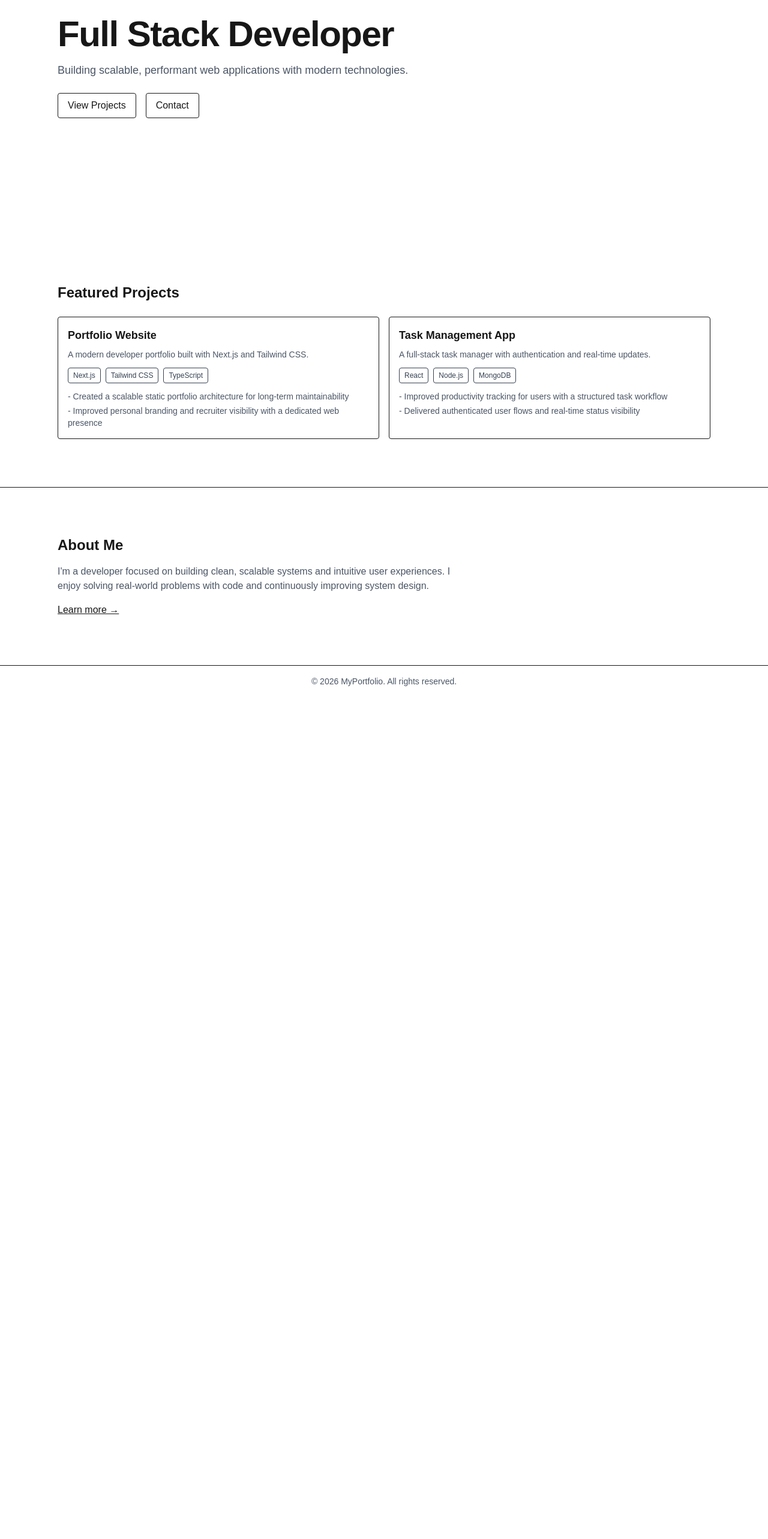
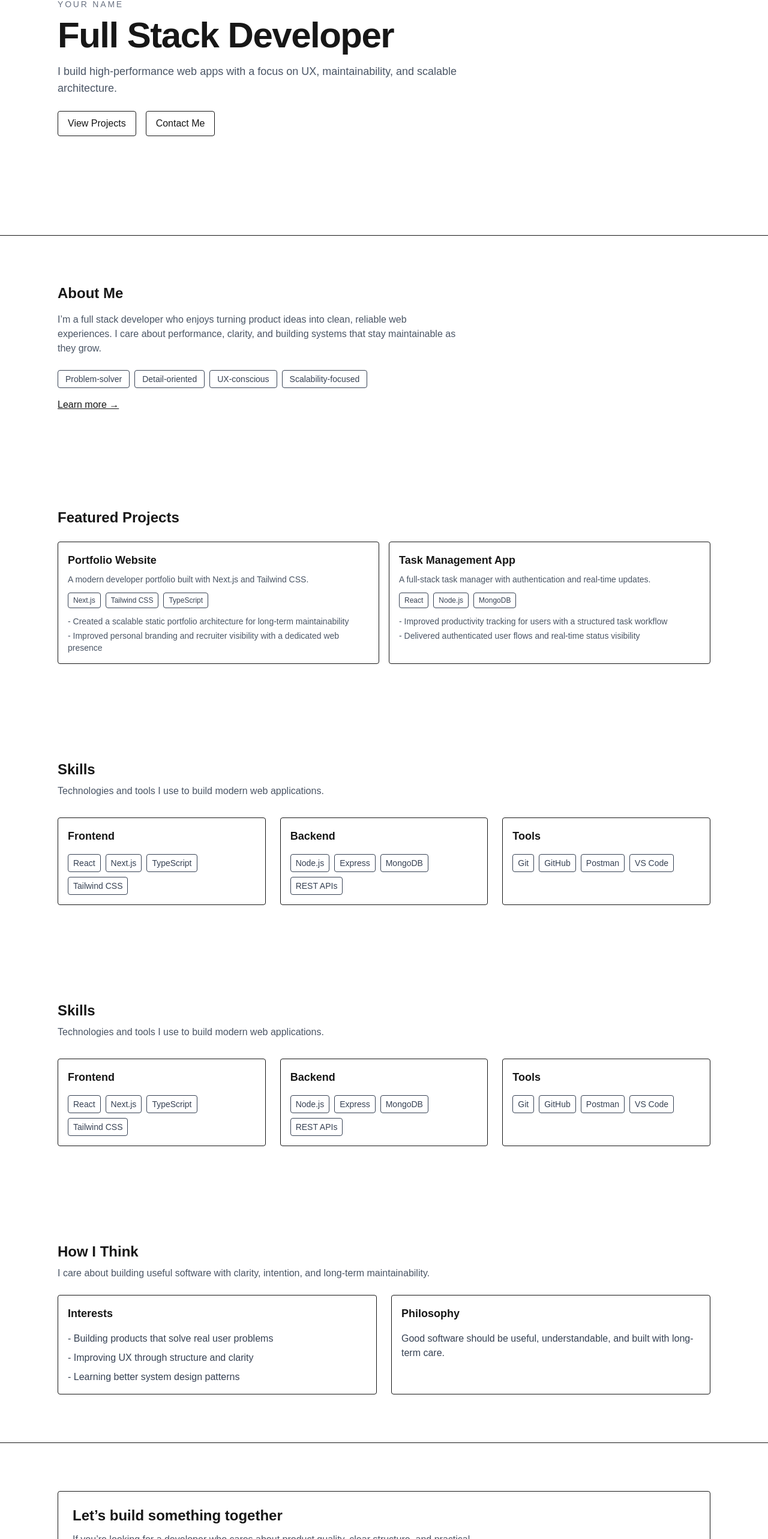
Before and after one commit to empouya/empouya, a Next.js app: page / in a window 1280 px wide. Shown: the part 233-2799 px from the top of the page at 60% size. Before the commit the page ends 1395 px from the top, so only its background shows below. Built offline with nearby package versions, Linux system fonts and the light colour scheme.

Commit message:
feature: build homepage MVP sections from shared profile content

```diff
--- a/src/components/hero/Hero.tsx
+++ b/src/components/hero/Hero.tsx
@@ -1,18 +1,23 @@
 import FadeIn from "@/components/animations/FadeIn";
 import Link from "next/link";
 import Section from "@/components/sections/Section";
+import { profile } from "@/content/site/profile";
 
 export default function Hero() {
     return (
         <FadeIn>
             <Section className="min-h-[70vh] flex items-center">
                 <div className="max-w-3xl">
-                    <h1 className="text-4xl font-bold tracking-tight sm:text-5xl md:text-6xl">
-                        Full Stack Developer
+                    <p className="text-sm font-medium uppercase tracking-[0.2em] text-gray-500">
+                        {profile.name}
+                    </p>
+
+                    <h1 className="mt-3 text-4xl font-bold tracking-tight sm:text-5xl md:text-6xl">
+                        {profile.role}
                     </h1>
 
                     <p className="mt-4 max-w-2xl text-base text-gray-600 sm:text-lg">
-                        Building scalable, performant web applications with modern technologies.
+                        {profile.tagline}
                     </p>
 
                     <div className="mt-6 flex flex-wrap gap-4">
@@ -20,7 +25,7 @@ export default function Hero() {
                             View Projects
                         </Link>
                         <Link href="/contact" className="rounded border px-4 py-2 transition hover:opacity-80">
-                            Contact
+                            Contact Me
                         </Link>
                     </div>
                 </div>
--- a/src/components/sections/AboutPreview.tsx
+++ b/src/components/sections/AboutPreview.tsx
@@ -1,15 +1,24 @@
 import Link from "next/link";
 import Section from "@/components/sections/Section";
+import { profile } from "@/content/site/profile";
 
 export default function AboutPreview() {
     return (
         <Section className="border-t">
             <h2 className="mb-4 text-2xl font-bold">About Me</h2>
 
-            <p className="max-w-2xl text-gray-600">
-                I&apos;m a developer focused on building clean, scalable systems and intuitive user experiences.
-                I enjoy solving real-world problems with code and continuously improving system design.
-            </p>
+            <p className="max-w-2xl text-gray-600">{profile.shortIntro}</p>
+
+            <div className="mt-6 flex flex-wrap gap-2">
+                {profile.traits.map((trait) => (
+                    <span
+                        key={trait}
+                        className="rounded border px-3 py-1 text-sm text-gray-700"
+                    >
+                        {trait}
+                    </span>
+                ))}
+            </div>
 
             <Link href="/about" className="mt-4 inline-block underline">
                 Learn more →
--- /dev/null
+++ b/src/components/sections/home/ContactCta.tsx
@@ -0,0 +1,24 @@
+import Link from "next/link";
+import Section from "@/components/sections/Section";
+
+export default function ContactCta() {
+    return (
+        <Section className="border-t">
+            <div className="rounded border p-6">
+                <h2 className="text-2xl font-bold">Let’s build something together</h2>
+                <p className="mt-3 max-w-2xl text-gray-600">
+                    If you’re looking for a developer who cares about product quality, clear structure, and practical solutions, I’d be happy to connect.
+                </p>
+
+                <div className="mt-6">
+                    <Link
+                        href="/contact"
+                        className="inline-block rounded border px-4 py-2 transition hover:opacity-80"
+                    >
+                        Contact Me
+                    </Link>
+                </div>
+            </div>
+        </Section>
+    );
+}
--- /dev/null
+++ b/src/components/sections/home/ExperiencePreview.tsx
@@ -0,0 +1,41 @@
+import Section from "@/components/sections/Section";
+import { profile } from "@/content/site/profile";
+
+export default function SkillsPreview() {
+    const groups = [
+        { title: "Frontend", items: profile.skills.frontend },
+        { title: "Backend", items: profile.skills.backend },
+        { title: "Tools", items: profile.skills.tools },
+    ];
+
+    return (
+        <Section>
+            <div className="space-y-8">
+                <div>
+                    <h2 className="text-2xl font-bold">Skills</h2>
+                    <p className="mt-2 max-w-2xl text-gray-600">
+                        Technologies and tools I use to build modern web applications.
+                    </p>
+                </div>
+
+                <div className="grid gap-6 md:grid-cols-3">
+                    {groups.map((group) => (
+                        <div key={group.title} className="rounded border p-4">
+                            <h3 className="text-lg font-semibold">{group.title}</h3>
+                            <div className="mt-4 flex flex-wrap gap-2">
+                                {group.items.map((item) => (
+                                    <span
+                                        key={item}
+                                        className="rounded border px-2 py-1 text-sm text-gray-700"
+                                    >
+                                        {item}
+                                    </span>
+                                ))}
+                            </div>
+                        </div>
+                    ))}
+                </div>
+            </div>
+        </Section>
+    );
+}
--- a/src/components/sections/home/HomePage.tsx
+++ b/src/components/sections/home/HomePage.tsx
@@ -1,13 +1,21 @@
 import Hero from "@/components/hero/Hero";
 import FeaturedProjects from "@/components/projects/FeaturedProjects";
 import AboutPreview from "@/components/sections/AboutPreview";
+import SkillsPreview from "@/components/sections/home/SkillsPreview";
+import ExperiencePreview from "@/components/sections/home/ExperiencePreview";
+import PersonalityPreview from "@/components/sections/home/PersonalityPreview";
+import ContactCta from "@/components/sections/home/ContactCta";
 
 export default function HomePage() {
     return (
         <main>
             <Hero />
+            <AboutPreview />
             <FeaturedProjects />
-            <AboutPreview />
+            <SkillsPreview />
+            <ExperiencePreview />
+            <PersonalityPreview />
+            <ContactCta />
         </main>
     );
 }
--- /dev/null
+++ b/src/components/sections/home/PersonalityPreview.tsx
@@ -0,0 +1,33 @@
+import Section from "@/components/sections/Section";
+import { profile } from "@/content/site/profile";
+
+export default function PersonalityPreview() {
+    return (
+        <Section>
+            <div className="space-y-6">
+                <div>
+                    <h2 className="text-2xl font-bold">How I Think</h2>
+                    <p className="mt-2 max-w-2xl text-gray-600">
+                        I care about building useful software with clarity, intention, and long-term maintainability.
+                    </p>
+                </div>
+
+                <div className="grid gap-6 md:grid-cols-2">
+                    <div className="rounded border p-4">
+                        <h3 className="text-lg font-semibold">Interests</h3>
+                        <ul className="mt-4 space-y-2 text-gray-700">
+                            {profile.interests.map((item) => (
+                                <li key={item}>- {item}</li>
+                            ))}
+                        </ul>
+                    </div>
+
+                    <div className="rounded border p-4">
+                        <h3 className="text-lg font-semibold">Philosophy</h3>
+                        <p className="mt-4 text-gray-700">{profile.philosophy}</p>
+                    </div>
+                </div>
+            </div>
+        </Section>
+    );
+}
--- /dev/null
+++ b/src/components/sections/home/SkillsPreview.tsx
@@ -0,0 +1,41 @@
+import Section from "@/components/sections/Section";
+import { profile } from "@/content/site/profile";
+
+export default function SkillsPreview() {
+    const groups = [
+        { title: "Frontend", items: profile.skills.frontend },
+        { title: "Backend", items: profile.skills.backend },
+        { title: "Tools", items: profile.skills.tools },
+    ];
+
+    return (
+        <Section>
+            <div className="space-y-8">
+                <div>
+                    <h2 className="text-2xl font-bold">Skills</h2>
+                    <p className="mt-2 max-w-2xl text-gray-600">
+                        Technologies and tools I use to build modern web applications.
+                    </p>
+                </div>
+
+                <div className="grid gap-6 md:grid-cols-3">
+                    {groups.map((group) => (
+                        <div key={group.title} className="rounded border p-4">
+                            <h3 className="text-lg font-semibold">{group.title}</h3>
+                            <div className="mt-4 flex flex-wrap gap-2">
+                                {group.items.map((item) => (
+                                    <span
+                                        key={item}
+                                        className="rounded border px-2 py-1 text-sm text-gray-700"
+                                    >
+                                        {item}
+                                    </span>
+                                ))}
+                            </div>
+                        </div>
+                    ))}
+                </div>
+            </div>
+        </Section>
+    );
+}
```
